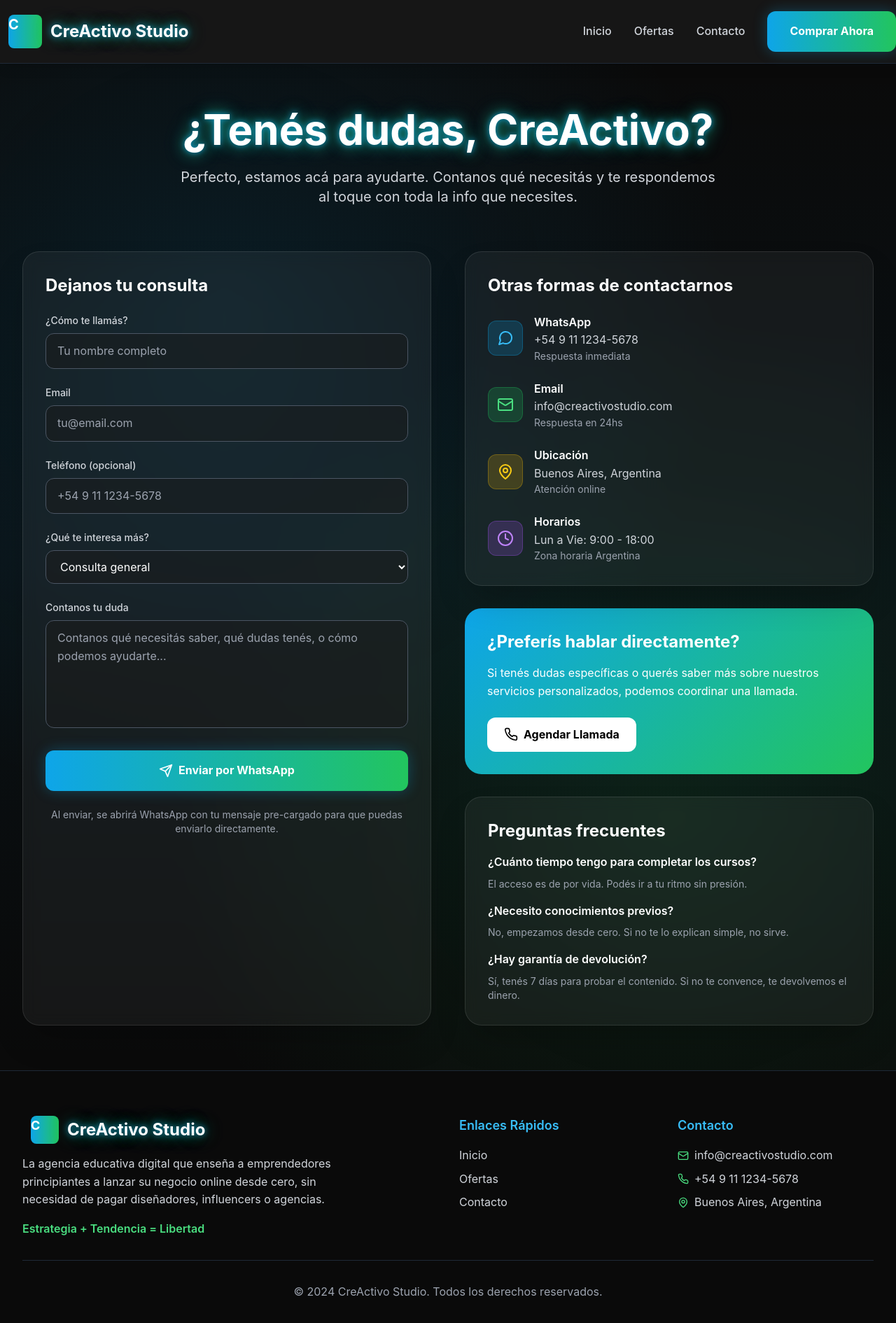
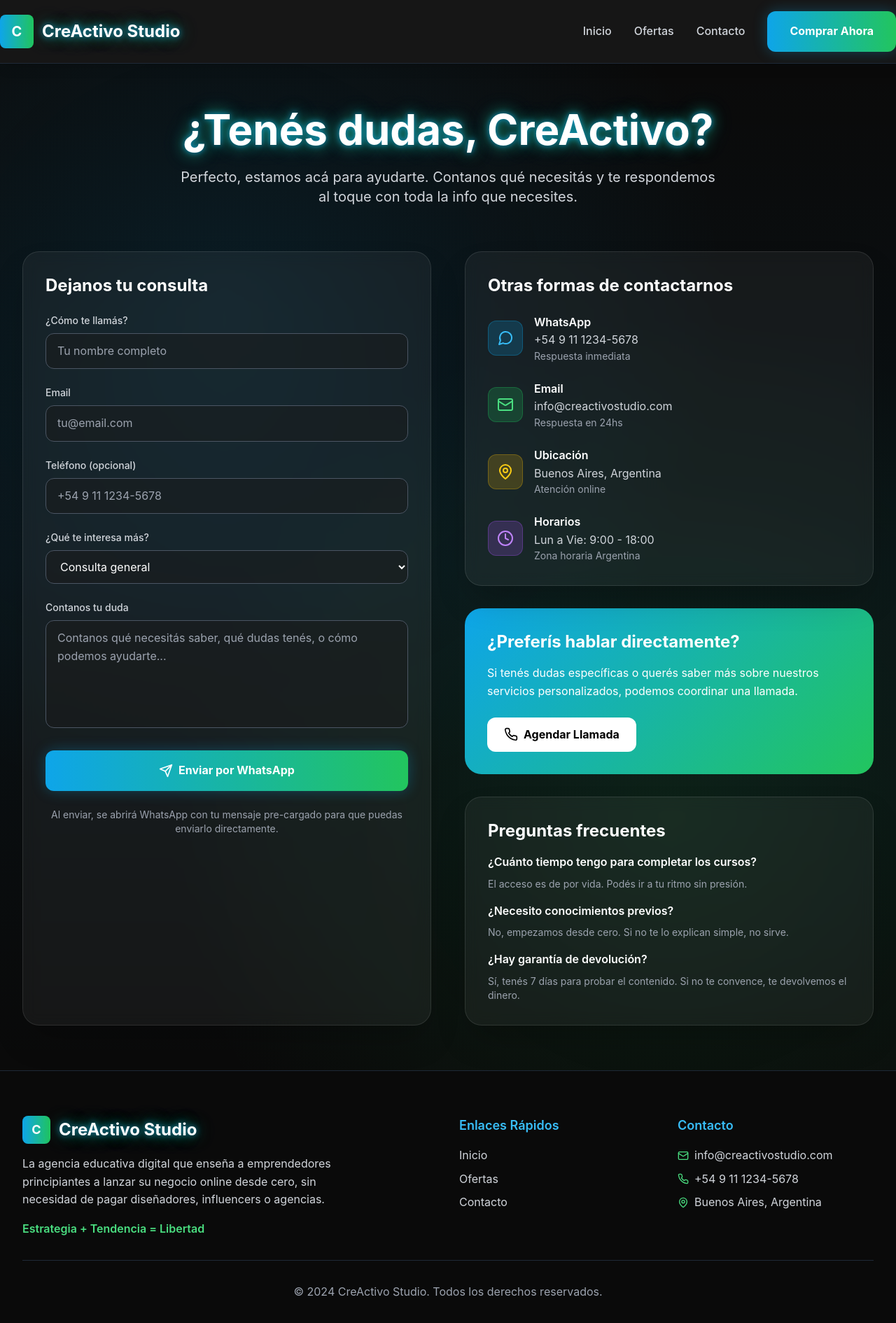
Before and after one commit to CEGJujuy/CreActivos, a React (Vite) app: page /contacto in a window 1280 px wide. Shown: the top 1890 px of the page at 70% size. Built offline with nearby package versions, Linux system fonts and the light colour scheme.

Commit message:
Solucionar problema del logo definitivamente

```diff
--- a/src/components/Footer.tsx
+++ b/src/components/Footer.tsx
@@ -1,8 +1,14 @@
-import React from 'react'
+import React, { useState } from 'react'
 import { Link } from 'react-router-dom'
 import { Mail, Phone, MapPin } from 'lucide-react'
 
 const Footer = () => {
+  const [logoError, setLogoError] = useState(false)
+
+  const handleLogoError = () => {
+    setLogoError(true)
+  }
+
   return (
     <footer className="bg-dark-900 text-white border-t border-gray-800">
       <div className="container-max section-padding">
@@ -10,22 +16,18 @@ const Footer = () => {
           {/* Logo y descripción */}
           <div className="col-span-1 md:col-span-2">
             <div className="flex items-center space-x-3 mb-4">
+              {!logoError ? (
                 <img
-                src="/logo-sin-fondo.png"
+                  src="/logo.png"
                   alt="CreActivo Digital Agency"
                   className="h-10 w-auto"
-                onError={(e) => {
-                  // Fallback si la imagen no carga
-                  e.currentTarget.style.display = 'none'
-                  e.currentTarget.nextElementSibling.style.display = 'block'
-                }}
+                  onError={handleLogoError}
                 />
-              <div
-                className="h-10 w-10 bg-gradient-to-r from-primary-500 to-secondary-500 rounded-lg flex items-center justify-center text-white font-bold text-lg hidden"
-                style={{ display: 'none' }}
-              >
+              ) : (
+                <div className="h-10 w-10 bg-gradient-to-r from-primary-500 to-secondary-500 rounded-lg flex items-center justify-center text-white font-bold text-lg">
                   C
                 </div>
+              )}
               <span className="text-2xl font-bold neon-text">CreActivo Studio</span>
             </div>
             <p className="text-gray-300 mb-4 max-w-md">
--- a/src/components/Header.tsx
+++ b/src/components/Header.tsx
@@ -4,28 +4,29 @@ import { Menu, X } from 'lucide-react'
 
 const Header = () => {
   const [isMenuOpen, setIsMenuOpen] = useState(false)
+  const [logoError, setLogoError] = useState(false)
+
+  const handleLogoError = () => {
+    setLogoError(true)
+  }
 
   return (
     <header className="bg-dark-900/95 backdrop-blur-sm shadow-lg sticky top-0 z-50 border-b border-gray-800">
       <div className="container-max">
         <div className="flex justify-between items-center py-4">
           <Link to="/" className="flex items-center space-x-3">
+            {!logoError ? (
               <img
-              src="/logo-sin-fondo.png"
+                src="/logo.png"
                 alt="CreActivo Digital Agency"
                 className="h-12 w-auto"
-              onError={(e) => {
-                // Fallback si la imagen no carga
-                e.currentTarget.style.display = 'none'
-                e.currentTarget.nextElementSibling.style.display = 'block'
-              }}
+                onError={handleLogoError}
               />
-            <div
-              className="h-12 w-12 bg-gradient-to-r from-primary-500 to-secondary-500 rounded-lg flex items-center justify-center text-white font-bold text-xl hidden"
-              style={{ display: 'none' }}
-            >
+            ) : (
+              <div className="h-12 w-12 bg-gradient-to-r from-primary-500 to-secondary-500 rounded-lg flex items-center justify-center text-white font-bold text-xl">
                 C
               </div>
+            )}
             <span className="text-2xl font-bold neon-text">CreActivo Studio</span>
           </Link>
 
```
Also changed, not shown: public/logo.png (added). Lines whose indentation alone changed are shown as unchanged.
